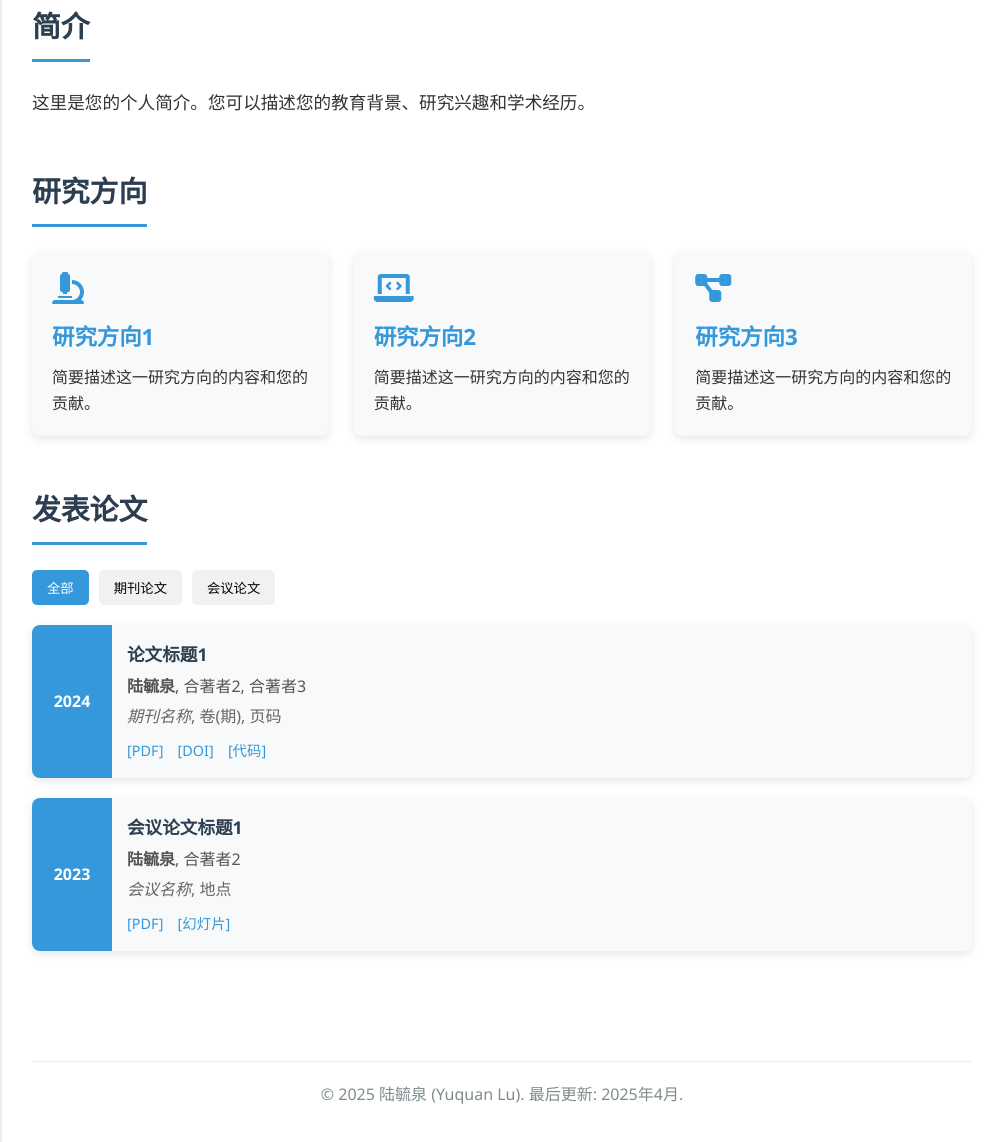
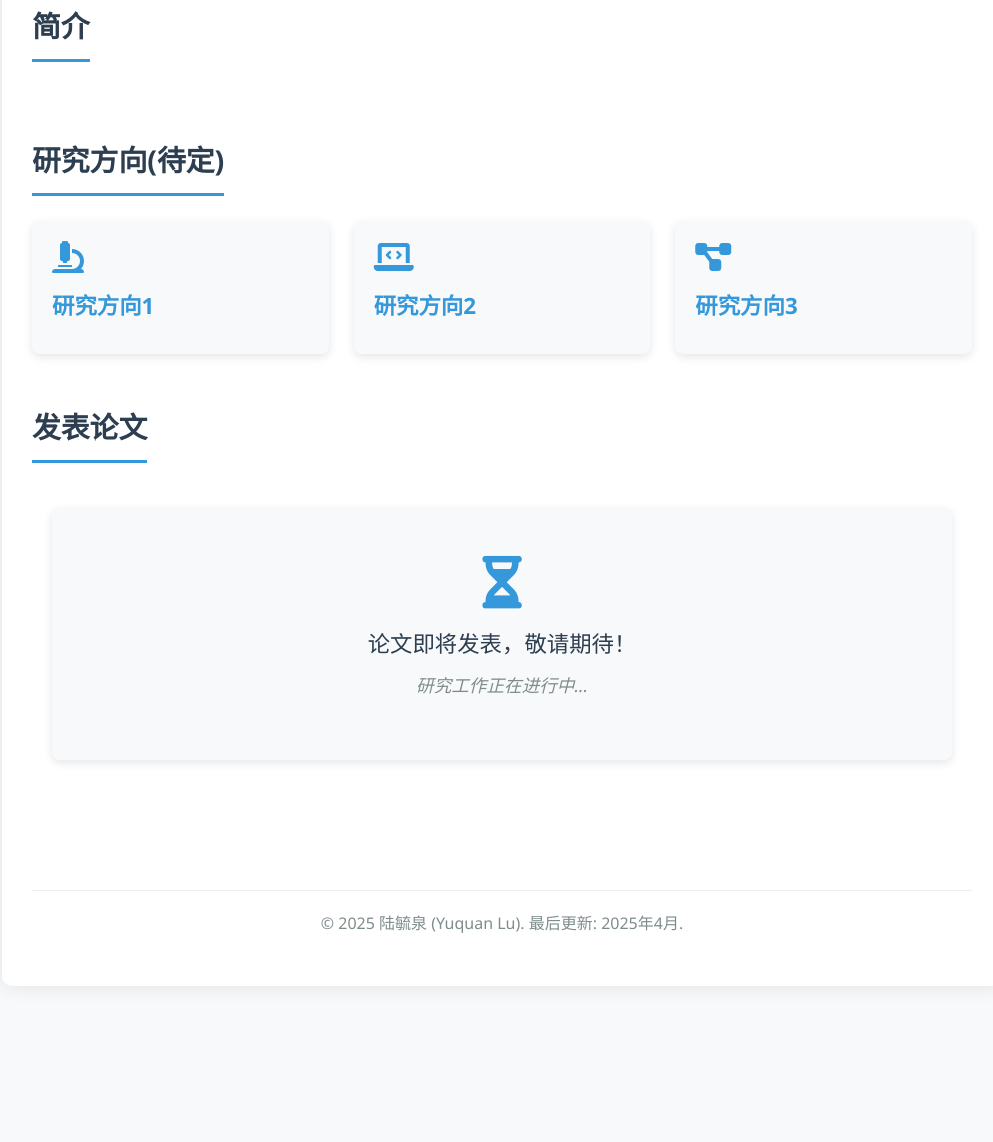
Before and after one commit to yuquanlu01/yuquanlu01.github.io, a plain HTML site: page index.html in a window 1280 px wide. Shown: the part 370-1512 px from the top of the page, without its empty margins (138-1131 px from the left). After the commit the page ends 1376 px from the top, so only its background shows below. Drawn offline with Linux system fonts and the light colour scheme.

Commit message:
个人学术页面

```diff
--- a/index.html
+++ b/index.html
@@ -37,28 +37,28 @@
                 <h2>简介</h2>
                 <div class="bio-content">
                     <p>
-                        这里是您的个人简介。您可以描述您的教育背景、研究兴趣和学术经历。
+
                     </p>
                 </div>
             </section>
 
             <section id="research">
-                <h2>研究方向</h2>
+                <h2>研究方向(待定)</h2>
                 <div class="research-areas">
                     <div class="research-item">
                         <i class="fas fa-microscope"></i>
                         <h3>研究方向1</h3>
-                        <p>简要描述这一研究方向的内容和您的贡献。</p>
+                        <p></p>
                     </div>
                     <div class="research-item">
                         <i class="fas fa-laptop-code"></i>
                         <h3>研究方向2</h3>
-                        <p>简要描述这一研究方向的内容和您的贡献。</p>
+                        <p></p>
                     </div>
                     <div class="research-item">
                         <i class="fas fa-project-diagram"></i>
                         <h3>研究方向3</h3>
-                        <p>简要描述这一研究方向的内容和您的贡献。</p>
+                        <p></p>
                     </div>
                 </div>
             </section>
@@ -66,39 +66,10 @@
             <section id="publications">
                 <h2>发表论文</h2>
                 <div class="publications-wrapper">
-                    <div class="publication-filters">
-                        <button class="filter active" data-filter="all">全部</button>
-                        <button class="filter" data-filter="journal">期刊论文</button>
-                        <button class="filter" data-filter="conference">会议论文</button>
-                    </div>
-
-                    <div class="publications-list">
-                        <div class="publication-item journal">
-                            <div class="pub-year">2024</div>
-                            <div class="pub-content">
-                                <p class="pub-title">论文标题1</p>
-                                <p class="pub-authors"><strong>陆毓泉</strong>, 合著者2, 合著者3</p>
-                                <p class="pub-journal"><em>期刊名称</em>, 卷(期), 页码</p>
-                                <div class="pub-links">
-                                    <a href="#" target="_blank">[PDF]</a>
-                                    <a href="#" target="_blank">[DOI]</a>
-                                    <a href="#" target="_blank">[代码]</a>
-                                </div>
-                            </div>
-                        </div>
-
-                        <div class="publication-item conference">
-                            <div class="pub-year">2023</div>
-                            <div class="pub-content">
-                                <p class="pub-title">会议论文标题1</p>
-                                <p class="pub-authors"><strong>陆毓泉</strong>, 合著者2</p>
-                                <p class="pub-journal"><em>会议名称</em>, 地点</p>
-                                <div class="pub-links">
-                                    <a href="#" target="_blank">[PDF]</a>
-                                    <a href="#" target="_blank">[幻灯片]</a>
-                                </div>
-                            </div>
-                        </div>
+                    <div class="coming-soon">
+                        <i class="fas fa-hourglass-half"></i>
+                        <p>论文即将发表，敬请期待！</p>
+                        <p class="coming-soon-subtitle">研究工作正在进行中...</p>
                     </div>
                 </div>
             </section>
@@ -109,31 +80,6 @@
         </footer>
     </div>
 
-    <script>
-        // 简单的论文过滤功能
-        document.addEventListener('DOMContentLoaded', function() {
-            const filterButtons = document.querySelectorAll('.filter');
-            const publicationItems = document.querySelectorAll('.publication-item');
-
-            filterButtons.forEach(button => {
-                button.addEventListener('click', function() {
-                    const filter = this.getAttribute('data-filter');
-
-                    // 更新按钮状态
-                    filterButtons.forEach(btn => btn.classList.remove('active'));
-                    this.classList.add('active');
-
-                    // 过滤论文
-                    publicationItems.forEach(item => {
-                        if (filter === 'all' || item.classList.contains(filter)) {
-                            item.style.display = 'flex';
-                        } else {
-                            item.style.display = 'none';
-                        }
-                    });
-                });
-            });
-        });
-    </script>
+    <!-- 移除了论文过滤功能脚本 -->
 </body>
 </html>
--- a/styles.css
+++ b/styles.css
@@ -180,88 +180,41 @@ h3 {
 }
 
 /* 论文发表部分 */
-.publication-filters {
-    margin-bottom: 20px;
-    display: flex;
-    gap: 10px;
+.publications-wrapper {
+    padding: 20px;
 }
 
-.filter {
-    background-color: #f1f1f1;
-    border: none;
-    padding: 8px 15px;
-    border-radius: 5px;
-    cursor: pointer;
-    transition: all 0.3s;
+.coming-soon {
+    text-align: center;
+    padding: 50px 20px;
+    background-color: #f8f9fa;
+    border-radius: 8px;
+    box-shadow: 0 3px 10px rgba(0, 0, 0, 0.1);
 }
 
-.filter.active, .filter:hover {
-    background-color: #3498db;
-    color: white;
+.coming-soon i {
+    font-size: 3rem;
+    color: #3498db;
+    margin-bottom: 20px;
+    animation: pulse 2s infinite;
 }
 
-.publications-list {
-    display: flex;
-    flex-direction: column;
-    gap: 20px;
+@keyframes pulse {
+    0% { opacity: 0.6; transform: scale(1); }
+    50% { opacity: 1; transform: scale(1.1); }
+    100% { opacity: 0.6; transform: scale(1); }
 }
 
-.publication-item {
-    display: flex;
-    background-color: #f8f9fa;
-    border-radius: 8px;
-    overflow: hidden;
-    box-shadow: 0 3px 8px rgba(0, 0, 0, 0.1);
-    transition: transform 0.3s;
+.coming-soon p {
+    font-size: 1.4rem;
+    color: #2c3e50;
+    margin-bottom: 10px;
 }
 
-.publication-item:hover {
-    transform: translateX(5px);
-}
-
-.pub-year {
-    background-color: #3498db;
-    color: white;
-    padding: 15px;
-    font-weight: bold;
-    min-width: 80px;
-    display: flex;
-    align-items: center;
-    justify-content: center;
-}
-
-.pub-content {
-    padding: 15px;
-    flex-grow: 1;
-}
-
-.pub-title {
-    font-weight: bold;
-    font-size: 1.1rem;
-    margin-bottom: 5px;
-    color: #2c3e50;
-}
-
-.pub-authors {
-    margin-bottom: 5px;
-    color: #555;
-}
-
-.pub-journal {
-    color: #666;
-    margin-bottom: 8px;
-}
-
-.pub-links a {
-    display: inline-block;
-    margin-right: 10px;
-    color: #3498db;
-    text-decoration: none;
-    font-size: 0.9rem;
-}
-
-.pub-links a:hover {
-    text-decoration: underline;
+.coming-soon-subtitle {
+    font-size: 1.1rem !important;
+    color: #7f8c8d !important;
+    font-style: italic;
 }
 
 /* 页脚样式 */
```
